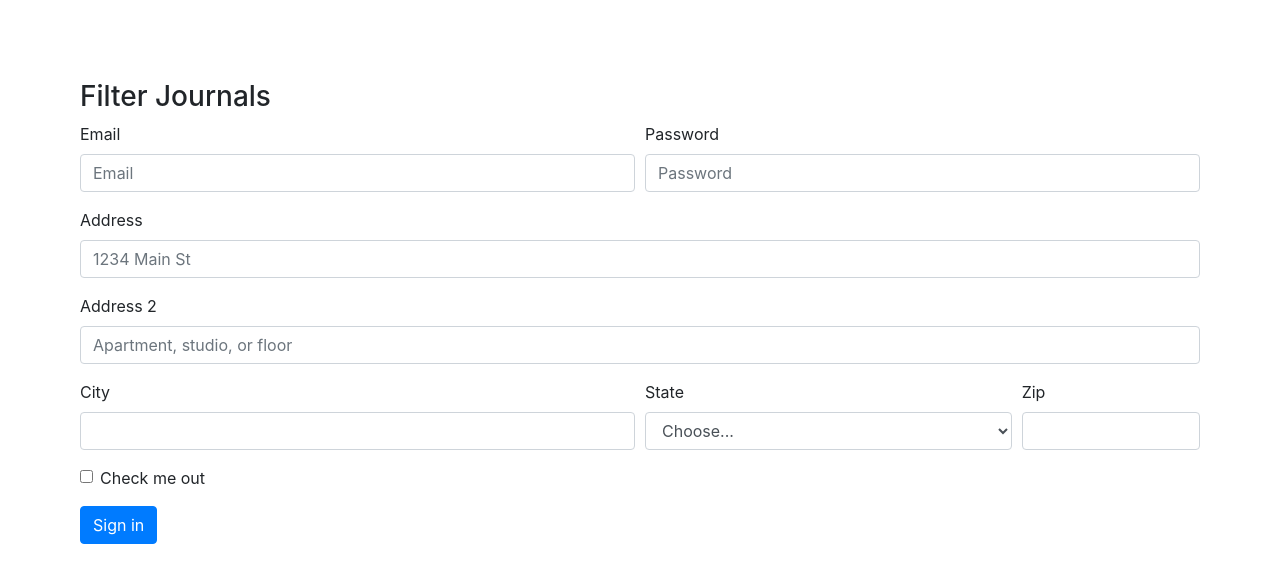
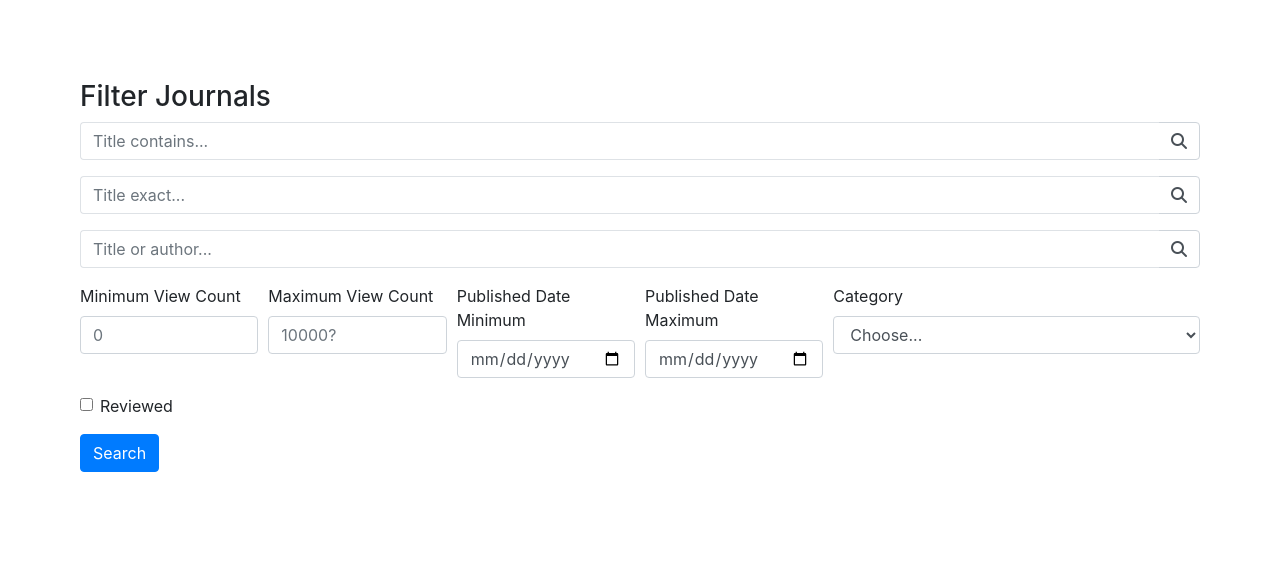
Before and after one commit to babanazar/filtering, a Django app: page / in a window 1280 px wide. Shown: the top 583 px of the page. Run offline with Django 3.2, Linux system fonts and the light colour scheme; some libraries are stand-ins or nearby versions.

Commit message:
form layout

```diff
--- a/templates/bootstrap_form.html
+++ b/templates/bootstrap_form.html
@@ -6,8 +6,11 @@
     <meta charset="utf-8">
     <meta name="viewport" content="width=device-width, initial-scale=1, shrink-to-fit=no">
 
+    <script src="https://kit.fontawesome.com/d7b9a8bd1e.js" crossorigin="anonymous"></script>
+
     <!-- Bootstrap CSS -->
-    <link rel="stylesheet" href="https://stackpath.bootstrapcdn.com/bootstrap/4.3.1/css/bootstrap.min.css" integrity="sha384-ggOyR0iXCbMQv3Xipma34MD+dH/1fQ784/j6cY/iJTQUOhcWr7x9JvoRxT2MZw1T" crossorigin="anonymous">
+    <link rel="stylesheet" href="https://stackpath.bootstrapcdn.com/bootstrap/4.3.1/css/bootstrap.min.css"
+          integrity="sha384-ggOyR0iXCbMQv3Xipma34MD+dH/1fQ784/j6cY/iJTQUOhcWr7x9JvoRxT2MZw1T" crossorigin="anonymous">
     <link rel="stylesheet" href="{% static 'template.css' %}">
 
     <title>Hello, world!</title>
@@ -17,55 +20,93 @@
 
 <form>
     <div class="form-row">
-            <div class="form-group col-md-6">
-              <label for="inputEmail4">Email</label>
-              <input type="email" class="form-control" id="inputEmail4" placeholder="Email">
+        <div class="form-group col-12">
+            <div class="input-group">
+                <input type="search" class="form-control py-2 border-right-0 border" placeholder="Title contains..."/>
+                <span class="input-group-append">
+                    <div class="input-group-text bg-transparent">
+                        <i class="fa fa-search">
+
+                        </i>
                     </div>
-            <div class="form-group col-md-6">
-              <label for="inputPassword4">Password</label>
-              <input type="password" class="form-control" id="inputPassword4" placeholder="Password">
+                </span>
             </div>
         </div>
-          <div class="form-group">
-            <label for="inputAddress">Address</label>
-            <input type="text" class="form-control" id="inputAddress" placeholder="1234 Main St">
-          </div>
-          <div class="form-group">
-            <label for="inputAddress2">Address 2</label>
-            <input type="text" class="form-control" id="inputAddress2" placeholder="Apartment, studio, or floor">
     </div>
     <div class="form-row">
-            <div class="form-group col-md-6">
-              <label for="inputCity">City</label>
-              <input type="text" class="form-control" id="inputCity">
+        <div class="form-group col-12">
+            <div class="input-group">
+                <input type="search" class="form-control py-2 border-right-0 border" placeholder="Title exact..."/>
+                <span class="input-group-append">
+                    <div class="input-group-text bg-transparent">
+                        <i class="fa fa-search">
+
+                        </i>
+                    </div>
+                </span>
+            </div>
+        </div>
+    </div>
+    <div class="form-row">
+        <div class="form-group col-12">
+            <div class="input-group">
+                <input type="search" class="form-control py-2 border-right-0 border" placeholder="Title or author..."/>
+                <span class="input-group-append">
+                    <div class="input-group-text bg-transparent">
+                        <i class="fa fa-search">
+
+                        </i>
+                    </div>
+                </span>
+            </div>
+        </div>
+    </div>
+    <div class="form-row">
+        <div class="form-group col-md-2 col-lg-2">
+            <label for="inputEmail4">Minimum View Count</label>
+            <input type="number" min=0 class="form-control" id="viewCountMom" placeholder="0">
+        </div>
+        <div class="form-group col-md-2 col-lg-2">
+            <label for="inputPassword4">Maximum View Count</label>
+            <input type="number" min=0 class="form-control" id="viewCountMax" placeholder="10000?">
+        </div>
+        <div class="form-group col-md-2 col-lg-2">
+            <label for="inputEmail4">Published Date Minimum</label>
+            <input type="date" class="form-control" id="publishDateMin">
+        </div>
+        <div class="form-group col-md-2 col-lg-2">
+            <label for="inputPassword4">Published Date Maximum</label>
+            <input type="date" class="form-control" id="publishDateMax">
         </div>
         <div class="form-group col-md-4">
-              <label for="inputState">State</label>
+            <label for="inputState">Category</label>
             <select id="inputState" class="form-control">
                 <option selected>Choose...</option>
                 <option>...</option>
             </select>
         </div>
-            <div class="form-group col-md-2">
-              <label for="inputZip">Zip</label>
-              <input type="text" class="form-control" id="inputZip">
-            </div>
     </div>
     <div class="form-group">
         <div class="form-check">
-              <input class="form-check-input" type="checkbox" id="gridCheck">
+            <input class="form-check-input" type="checkbox" id="reviewed">
             <label class="form-check-label" for="gridCheck">
-                Check me out
+                Reviewed
             </label>
         </div>
     </div>
-          <button type="submit" class="btn btn-primary">Sign in</button>
+    <button type="submit" class="btn btn-primary">Search</button>
 </form>
 
 <!-- Optional JavaScript -->
 <!-- jQuery first, then Popper.js, then Bootstrap JS -->
-    <script src="https://code.jquery.com/jquery-3.3.1.slim.min.js" integrity="sha384-q8i/X+965DzO0rT7abK41JStQIAqVgRVzpbzo5smXKp4YfRvH+8abtTE1Pi6jizo" crossorigin="anonymous"></script>
-    <script src="https://cdnjs.cloudflare.com/ajax/libs/popper.js/1.14.7/umd/popper.min.js" integrity="sha384-UO2eT0CpHqdSJQ6hJty5KVphtPhzWj9WO1clHTMGa3JDZwrnQq4sF86dIHNDz0W1" crossorigin="anonymous"></script>
-    <script src="https://stackpath.bootstrapcdn.com/bootstrap/4.3.1/js/bootstrap.min.js" integrity="sha384-JjSmVgyd0p3pXB1rRibZUAYoIIy6OrQ6VrjIEaFf/nJGzIxFDsf4x0xIM+B07jRM" crossorigin="anonymous"></script>
+<script src="https://code.jquery.com/jquery-3.3.1.slim.min.js"
+        integrity="sha384-q8i/X+965DzO0rT7abK41JStQIAqVgRVzpbzo5smXKp4YfRvH+8abtTE1Pi6jizo"
+        crossorigin="anonymous"></script>
+<script src="https://cdnjs.cloudflare.com/ajax/libs/popper.js/1.14.7/umd/popper.min.js"
+        integrity="sha384-UO2eT0CpHqdSJQ6hJty5KVphtPhzWj9WO1clHTMGa3JDZwrnQq4sF86dIHNDz0W1"
+        crossorigin="anonymous"></script>
+<script src="https://stackpath.bootstrapcdn.com/bootstrap/4.3.1/js/bootstrap.min.js"
+        integrity="sha384-JjSmVgyd0p3pXB1rRibZUAYoIIy6OrQ6VrjIEaFf/nJGzIxFDsf4x0xIM+B07jRM"
+        crossorigin="anonymous"></script>
 </body>
 </html>
```
Lines whose indentation alone changed are shown as unchanged.
